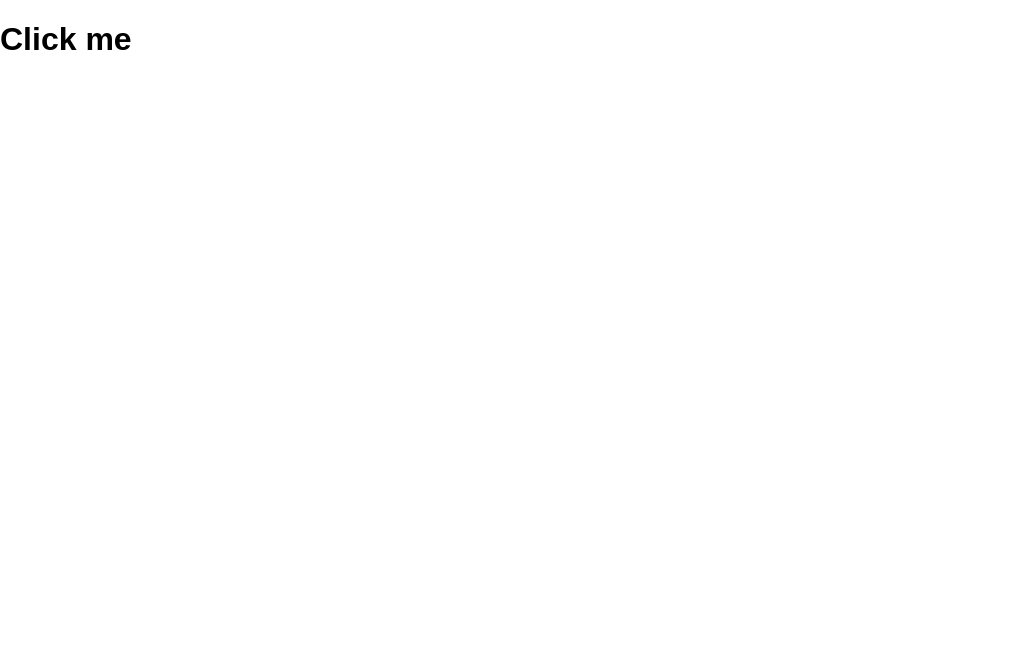
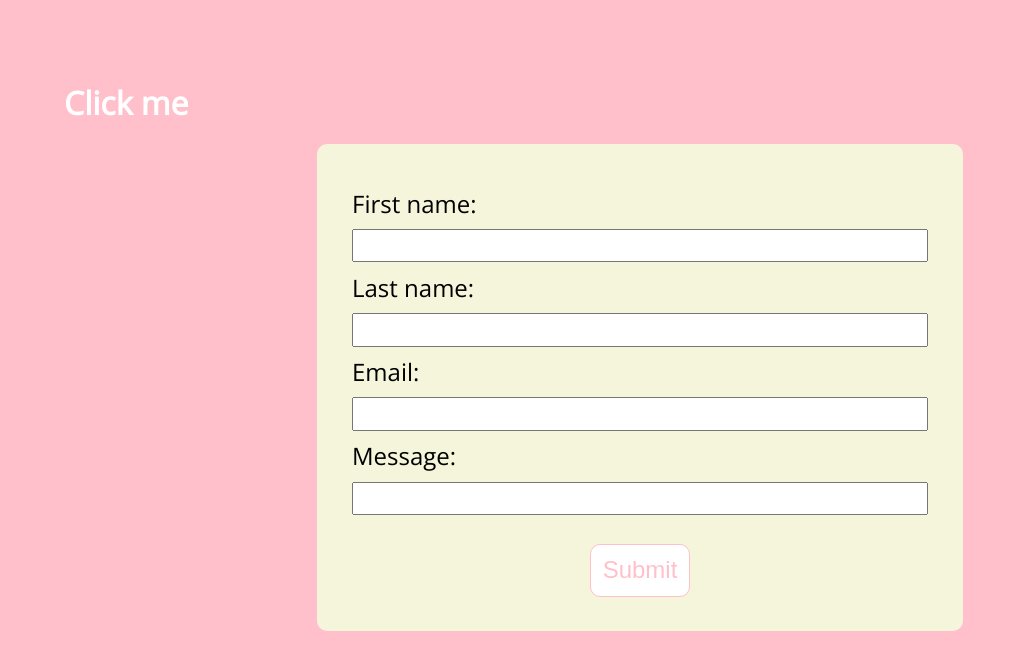
Before and after one commit to tiffanytrujillo7/assignment-5_trujillo-tiffany, a plain HTML site: page index.html in a window 1280 px wide. Shown: the whole page, without its empty margins (0-1025 px from the left). Drawn offline with nearby package versions, Linux system fonts and the light colour scheme.

Commit message:
Added form and styled it

```diff
--- a/css/main.css
+++ b/css/main.css
@@ -0,0 +1,51 @@
+body {
+  background-color: pink;
+  padding: 5%;
+}
+
+h1 {
+  font-family: 'Open Sans', sans-serif;
+  color: white;
+}
+
+
+.container {
+  margin: auto;
+  width: 50%;
+  background-color: beige;
+  padding: 3%;
+  border-radius: 10px;
+}
+
+form {
+  display: flex;
+  flex-direction: column;
+  font-family: 'Open Sans', sans-serif;
+  font-size: 1.5rem;
+}
+
+label {
+  margin-top: 2%;
+  margin-bottom: 2%;
+}
+
+input, textarea {
+  color: pink;
+  max-width: 600px;
+}
+
+input[type="submit"] {
+  width: 100px;
+  border: 1px solid pink;
+  border-radius: 10px;
+  padding: 2%;
+  margin: auto;
+  background-color: white;
+  margin-top: 5%;
+  text-align: center;
+}
+
+input[type="submit"]:hover {
+  color: white;
+  background-color: pink;
+}
--- a/index.html
+++ b/index.html
@@ -7,10 +7,33 @@
 
     <link rel="stylesheet" href="css/vendor/normalize.min.css">
     <link rel="stylesheet" href="css/main.css">
+    <link href="https://fonts.googleapis.com/css?family=Open+Sans" rel="stylesheet">
 </head>
 <body>
 
   <h1 id="mainHeader">Click me</h1>
+
+  <div class="container">
+
+    <form>
+
+      <label for="firstname">First name:</label>
+      <input type="text" name="firstname">
+
+      <label for="lastname">Last name:</label>
+      <input type="text" name="lastname">
+
+      <label for="email">Email:</label>
+      <input type="text" name="email">
+
+      <label for="email">Message:</label>
+      <input type="text" name="message">
+
+       <input type="submit" value="Submit">
+
+    </form>
+
+  </div>
 
 
 
```
